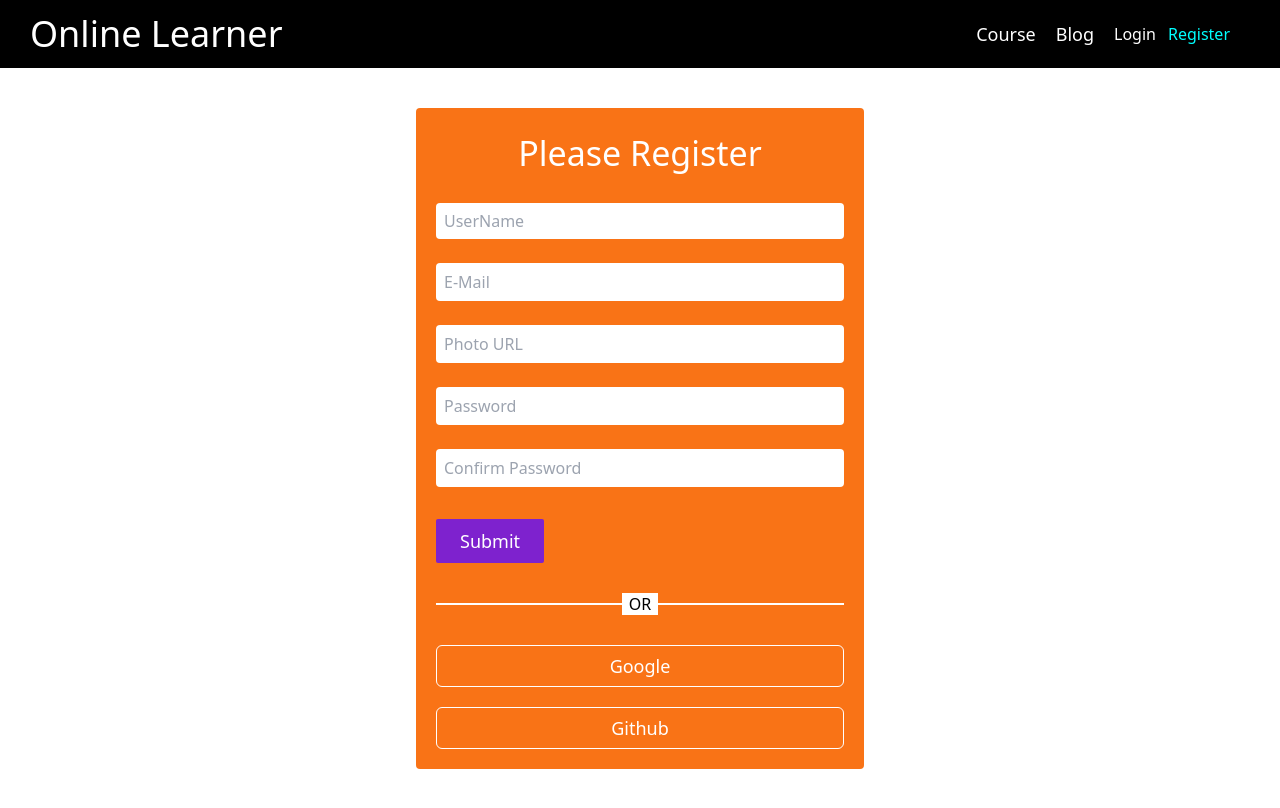
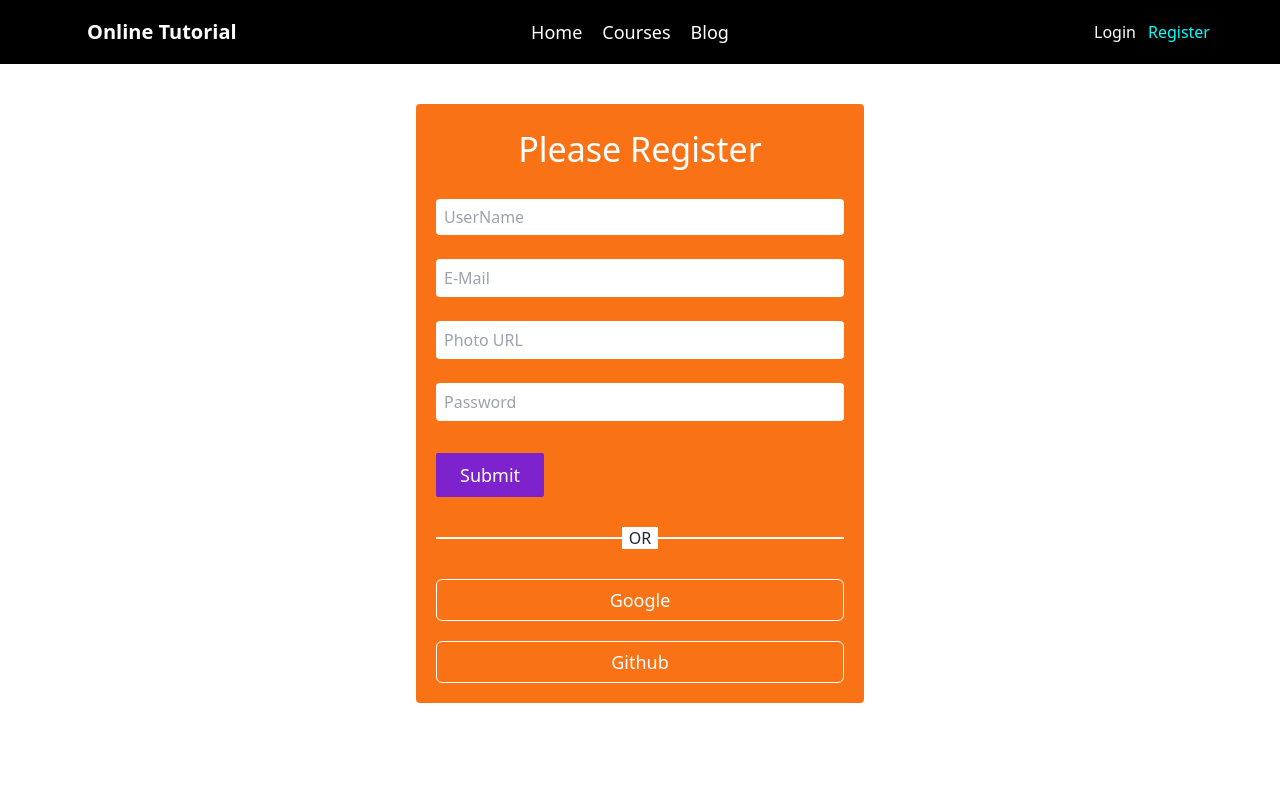
Before and after one commit to ismail-hasan/web-tech-client, a React (Create React App) app: page /register in a window 1280 px wide. Built offline with nearby package versions, Linux system fonts and the light colour scheme; no server answers.

Commit message:
header updated

```diff
--- a/package.json
+++ b/package.json
@@ -6,6 +6,7 @@
     "@testing-library/jest-dom": "^5.16.5",
     "@testing-library/react": "^13.4.0",
     "@testing-library/user-event": "^13.5.0",
+    "daisyui": "^2.33.0",
     "firebase": "^9.12.1",
     "react": "^18.2.0",
     "react-dom": "^18.2.0",
--- a/src/Components/Header/Header.js
+++ b/src/Components/Header/Header.js
@@ -17,33 +17,49 @@ const Header = () => {
   };
 
   return (
-    <div className="bg-black text-white">
-      <div className="md:flex justify-between items-center py-4 md:py-0 sticky top-0 z-20 px-[30px]">
-        <div className="flex justify-between items-center">
-          <Link to={"/home"}>
-            <h1 className="text-3xl md:text-4xl capitalize">online learner</h1>
-          </Link>
-          <HiOutlineMenuAlt3
-            onClick={() => setShwoNav(!showNav)}
-            className="md:hidden block cursor-pointer text-4xl"
-          ></HiOutlineMenuAlt3>
+    <div className="">
+      <div className="navbar bg-black text-white px-[70px]">
+        <div className="navbar-start">
+          <div className="dropdown ">
+            <label tabIndex={0} className="btn btn-ghost lg:hidden">
+              <svg
+                xmlns="http://www.w3.org/2000/svg"
+                className="h-5 w-5"
+                fill="none"
+                viewBox="0 0 24 24"
+                stroke="currentColor"
+              >
+                <path strokeLinecap="round" strokeLinejoin="round" strokeWidth="2" d="M4 6h16M4 12h8m-8 6h16" />
+              </svg>
+            </label>
+            <ul
+              tabIndex={0}
+              className=" text-black font-semibold px-7 py-5 menu menu-compact dropdown-content mt-3 p-2 shadow bg-base-100 rounded-box w-52 bg-black"
+            >
+              <NavLink to="/home">Home</NavLink>
+              <NavLink to="/course">Courses</NavLink>
+              <NavLink to="/blog">Blog</NavLink>
+            </ul>
+          </div>
+          <a className="btn btn-ghost normal-case text-xl">Online Tutorial</a>
         </div>
-
-        <nav
-          className={
-            (showNav ? "left-0" : "-left-full") +
-            " fixed md:static mt-[60px] md:mt-[0px] flex flex-col md:flex-row md:w-auto -z-10 items-center bottom-0 top-0 space-y-7 md:space-y-0   bg-black w-[40%] p-5 md:bg-transparent transition-left"
-          }
-        >
-          <NavLink className="mr-5 text-lg" to="/course">
-            Course
-          </NavLink>
-          <NavLink className="mr-5 text-lg" to="/blog">
-            Blog
-          </NavLink>
+        <div className="navbar-center hidden lg:flex">
+          <ul className="menu menu-horizontal p-0">
+            <NavLink className="text-lg mr-5" to="/home">
+              Home
+            </NavLink>
+            <NavLink className="text-lg mr-5" to="/course">
+              Courses
+            </NavLink>
+            <NavLink className="text-lg mr-5" to="/blog">
+              Blog
+            </NavLink>
+          </ul>
+        </div>
+        <div className="navbar-end">
           {user?.uid ? (
             <NavLink to="/login">
-              <button onClick={hendleOut} className="btn bg-orange-500 py-[6px] px-5 rounded mr-3">
+              <button onClick={hendleOut} className="btn px-5 rounded mr-3">
                 Log Out
               </button>
             </NavLink>
@@ -55,16 +71,9 @@ const Header = () => {
               <NavLink to="register">
                 <button className="capitalize ">Register </button>
               </NavLink>
-              {/* <NavLink>
-                {user.photoURL ? (
-                  <img className="rounded-lg" style={{ height: "30px" }} src={user.photoURL} alt="" />
-                ) : (
-                  <HiFastForward></HiFastForward>
-                )}
-              </NavLink> */}
             </>
           )}
-        </nav>
+        </div>
       </div>
     </div>
   );
--- a/src/Components/Register/Register.js
+++ b/src/Components/Register/Register.js
@@ -83,13 +83,7 @@ const Register = () => {
             className="px-2 outline-none py-[7px] w-full rounded mt-6"
             type=" "
           />
-          <input
-            required
-            name="cPasaword"
-            placeholder="Confirm Password"
-            className="px-2 outline-none py-[7px] w-full rounded mt-6"
-            type=" "
-          />
+
           <button className="text-white text-lg rounded-sm bg-purple-700 px-6 py-2 mt-8  right-0">Submit</button>
           <hr className="my-10" />
         </div>
--- a/tailwind.config.js
+++ b/tailwind.config.js
@@ -8,5 +8,5 @@ module.exports = {
       },
     },
   },
-  plugins: [],
+  plugins: [require("daisyui")],
 };
```
Also changed, not shown: 1 other file (tests, documents, lock files or other folders).
